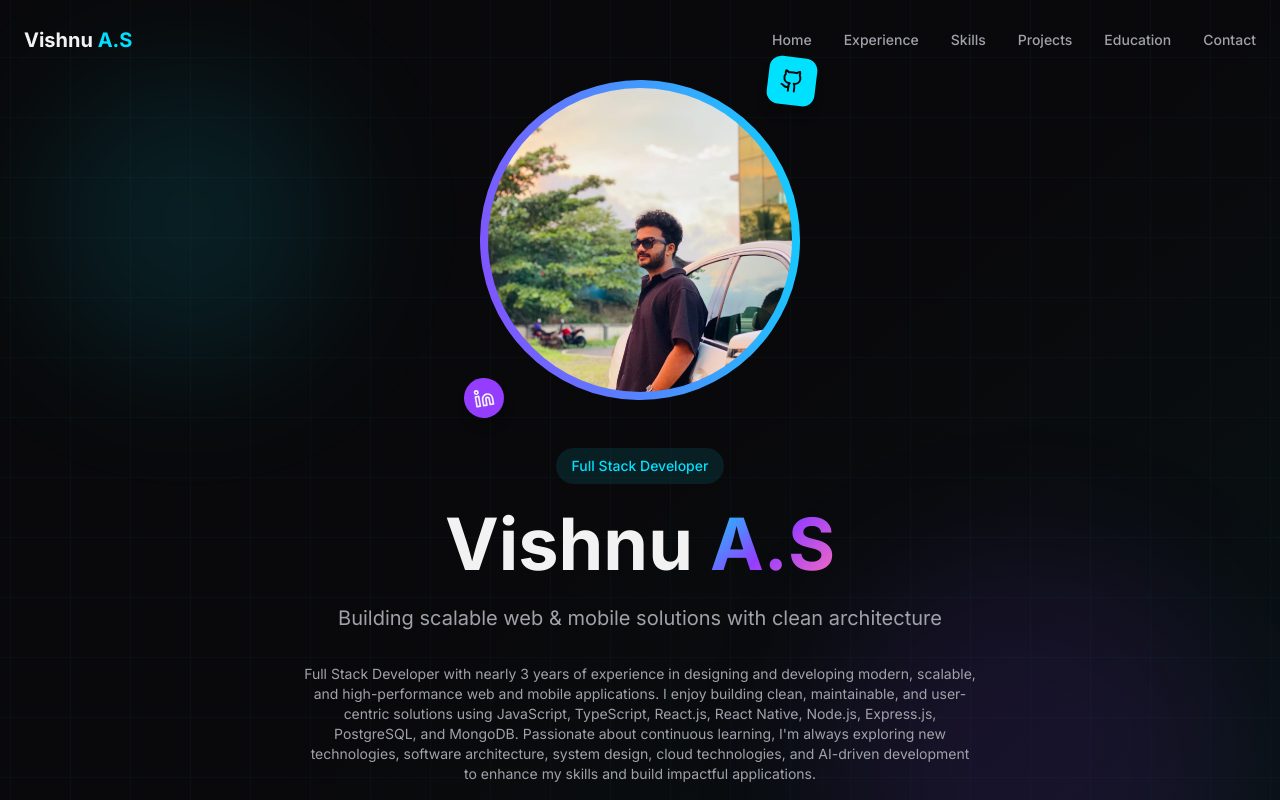
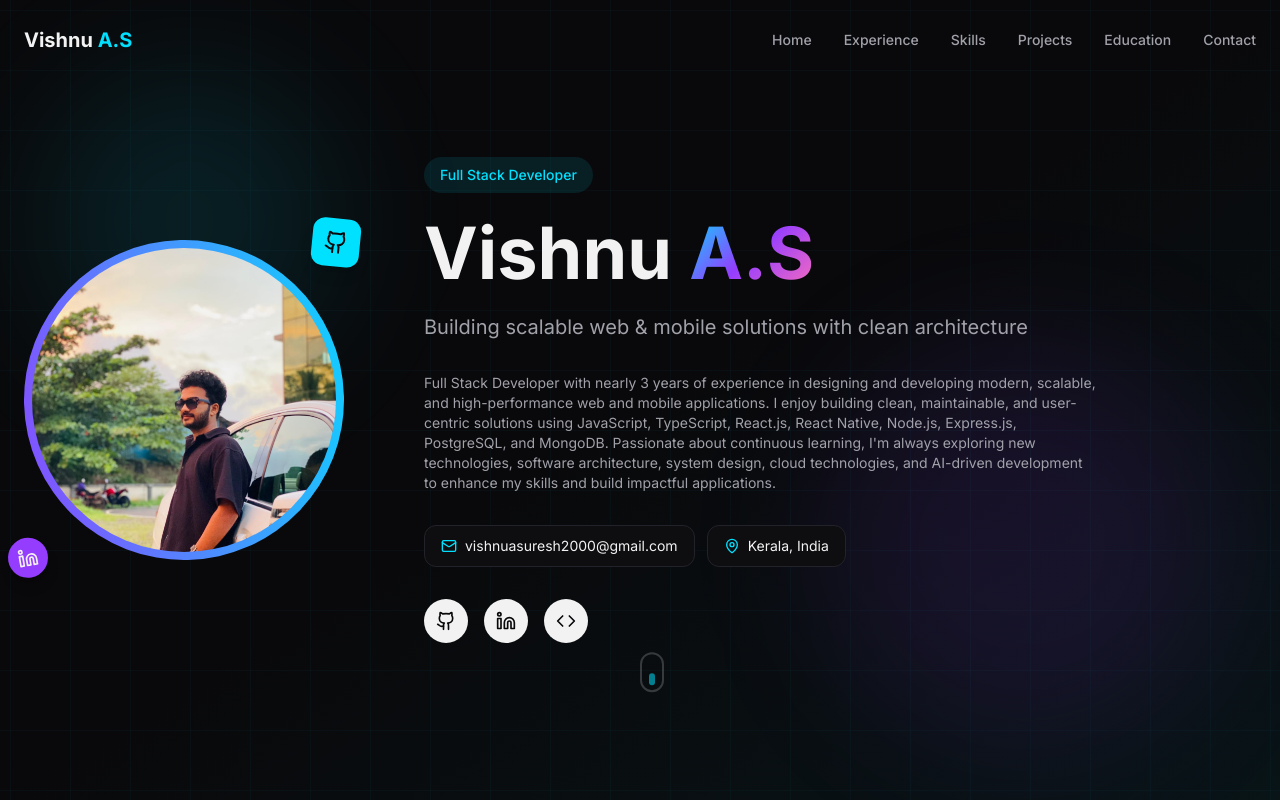
Before and after one commit to vishnusureshas/About-Me, a Next.js app: page / in a window 1280 px wide. Shown: the top 800 px of the page. Built offline with nearby package versions, Linux system fonts and the light colour scheme.

Commit message:
Fix hero layout: image left, content right, both vertically centered

```diff
--- a/src/components/Hero.tsx
+++ b/src/components/Hero.tsx
@@ -32,7 +32,7 @@ export default function Hero() {
       />
 
       <div className="container mx-auto px-6 py-20 relative z-10">
-        <div className="flex flex-col items-center gap-12">
+        <div className="flex flex-col lg:flex-row items-center gap-12 lg:gap-20">
           <motion.div
             initial={{ opacity: 0, scale: 0.8 }}
             animate={{ opacity: 1, scale: 1 }}
@@ -77,7 +77,7 @@ export default function Hero() {
             </motion.a>
           </motion.div>
 
-          <div className="text-center flex-1">
+          <div className="text-center lg:text-left flex-1">
             <motion.div
               initial={{ opacity: 0, y: 30 }}
               animate={{ opacity: 1, y: 0 }}
@@ -122,7 +122,7 @@ export default function Hero() {
               initial={{ opacity: 0, y: 30 }}
               animate={{ opacity: 1, y: 0 }}
               transition={{ duration: 0.6, delay: 0.5 }}
-              className="flex flex-col sm:flex-row items-center justify-center gap-3 mb-8"
+              className="flex flex-col sm:flex-row items-center justify-center lg:justify-start gap-3 mb-8"
             >
               <a
                 href={`mailto:${personalInfo.email}`}
@@ -141,7 +141,7 @@ export default function Hero() {
               initial={{ opacity: 0, y: 30 }}
               animate={{ opacity: 1, y: 0 }}
               transition={{ duration: 0.6, delay: 0.6 }}
-              className="flex justify-center gap-4"
+              className="flex justify-center lg:justify-start gap-4"
             >
               <a
                 href={personalInfo.social.github}
```
